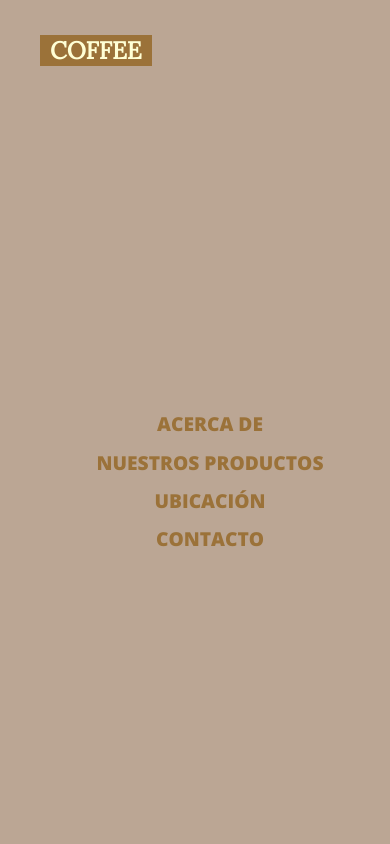
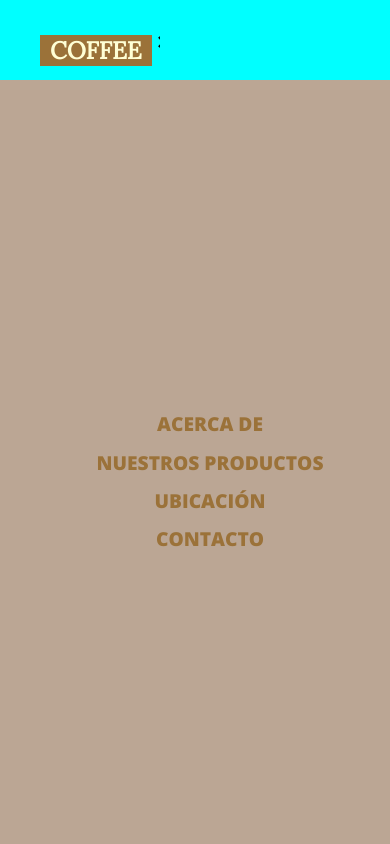
Before and after one commit to LemosFran/coffee-shop-landing, a plain HTML site: page portfolio-coffee-shop-files/index.html in a window 390 px wide. Shown: the top 844 px of the page. Drawn offline with nearby package versions, Linux system fonts and the light colour scheme.

Commit message:
feat:responsive

```diff
--- a/portfolio-coffee-shop-files/style.css
+++ b/portfolio-coffee-shop-files/style.css
@@ -331,9 +331,9 @@ header .navBar li a:hover{
 
 }
 
-@media screen and (max-width: 400px){
+@media screen and (max-width: 500px){
     section{
-        padding: 30px;
+        padding: 100px;
 
     }
 
@@ -359,5 +359,10 @@ header .navBar li a:hover{
         transform: translateY(20px);
     }
 
-
+    header{
+        width: 200px;
+    }
+    body{
+        background-color: aqua;
+    }
 }
```
